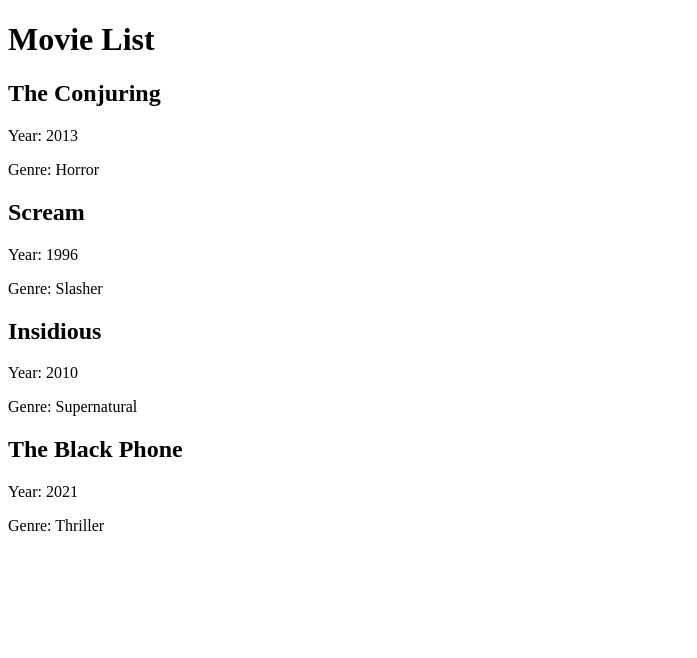
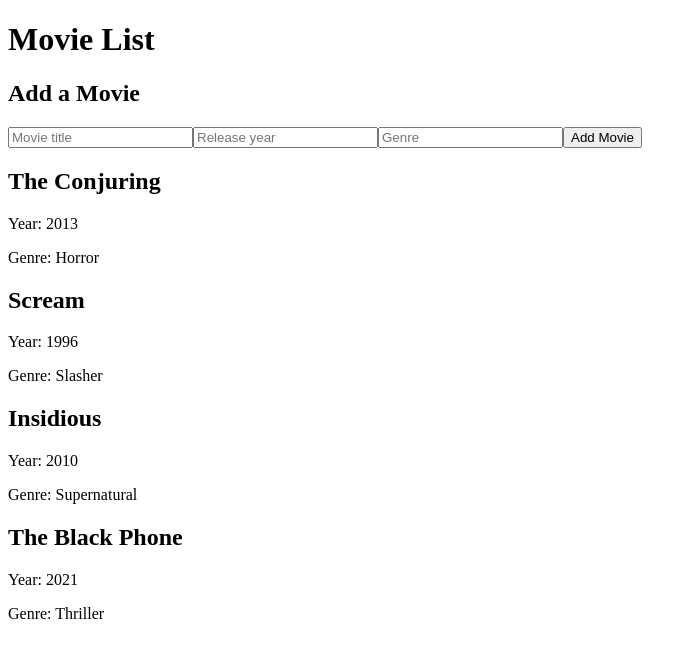
Before and after one commit to tamilakaranja/movie-list, a React (Vite) app: page / in a window 1280 px wide. Shown: the top 658 px of the page, without its empty margins (0-697 px from the left). Built offline with nearby package versions, Linux system fonts and the light colour scheme.

Commit message:
Display AddMovie form in App

```diff
--- a/src/App.jsx
+++ b/src/App.jsx
@@ -1,6 +1,7 @@
 import { useState } from "react";
 import MovieCard from "./components/MovieCard";
 import initialMovies from "./data/movies";
+import AddMovie from "./components/AddMovie";
 
 function App() {
   const [movies, setMovies] = useState(initialMovies);
@@ -8,6 +9,8 @@ function App() {
   return (
     <div>
       <h1>Movie List</h1>
+
+       <AddMovie />
 
       {movies.map((movie) => (
         <MovieCard
```
